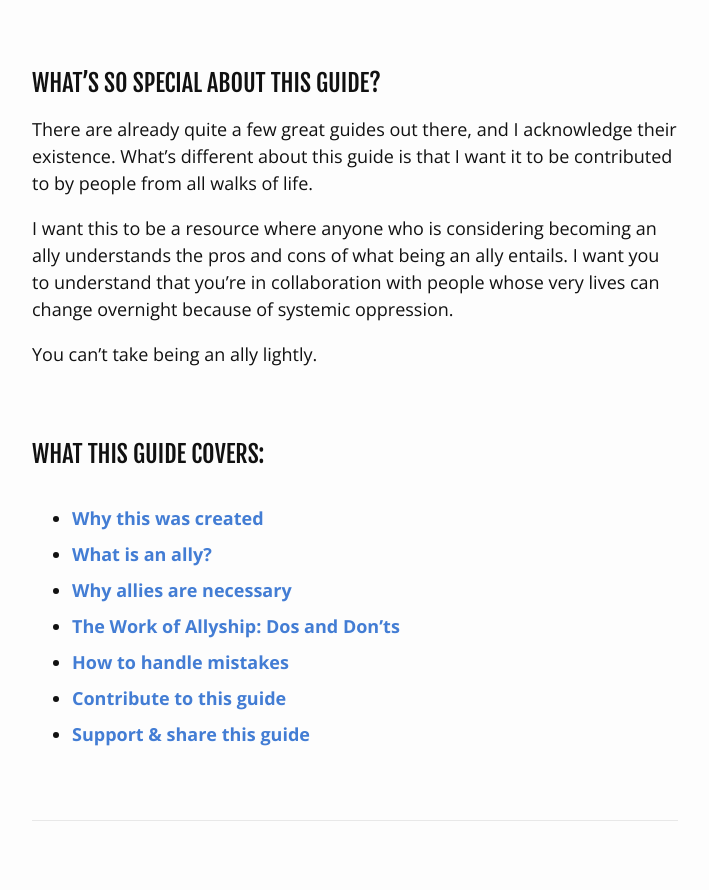
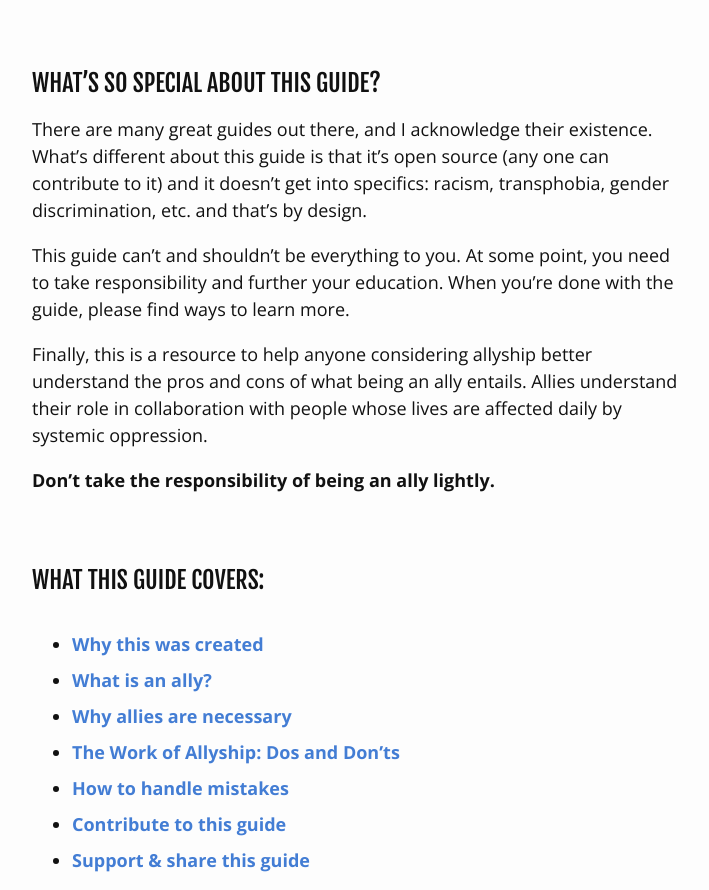
Before and after one commit to almnt/guide-to-allyship, an Eleventy site: page src/index.html in a window 1280 px wide. Shown: the part 2039-2929 px from the top of the page, without its empty margins (285-994 px from the left). Built offline with nearby package versions, Linux system fonts and the light colour scheme; Eleventy itself is replaced by a stand-in of ours; files that its build step writes are made by us from their sources; what eleventy-plugin-sass would draw is missing.

Commit message:
:speech_balloon: Update "what's special" section

```diff
--- a/src/index.html
+++ b/src/index.html
@@ -32,11 +32,13 @@ layout: layouts/base.html
   <section>
     <h3 class="text--headline text--headline--3">What’s so special about this guide?</h3>
 
-    <p>There are already quite a few great guides out there, and I acknowledge their existence. What’s different about this guide is that I want it to be contributed to by people from all walks of life.</p>
+    <p>There are many great guides out there, and I acknowledge their existence. What’s different about this guide is that it’s open source (any one can contribute to it) and it doesn’t get into specifics: racism, transphobia, gender discrimination, etc. and that’s by design.</p>
 
-    <p>I want this to be a resource where anyone who is considering becoming an ally understands the pros and cons of what being an ally entails. I want you to understand that you’re in collaboration with people whose very lives can change overnight because of systemic oppression.</p>
+    <p>This guide can’t and shouldn’t be everything to you. At some point, you need to take responsibility and further your education. When you’re done with the guide, please find ways to learn more.</p>
 
-    <p>You can’t take being an ally lightly.</p>
+    <p>Finally, this is a resource to help anyone considering allyship better understand the pros and cons of what being an ally entails. Allies understand their role in collaboration with people whose lives are affected daily by systemic oppression.</p>
+
+    <p><strong>Don’t take the responsibility of being an ally lightly.</strong></p>
   </section>
 
   <section>
```
